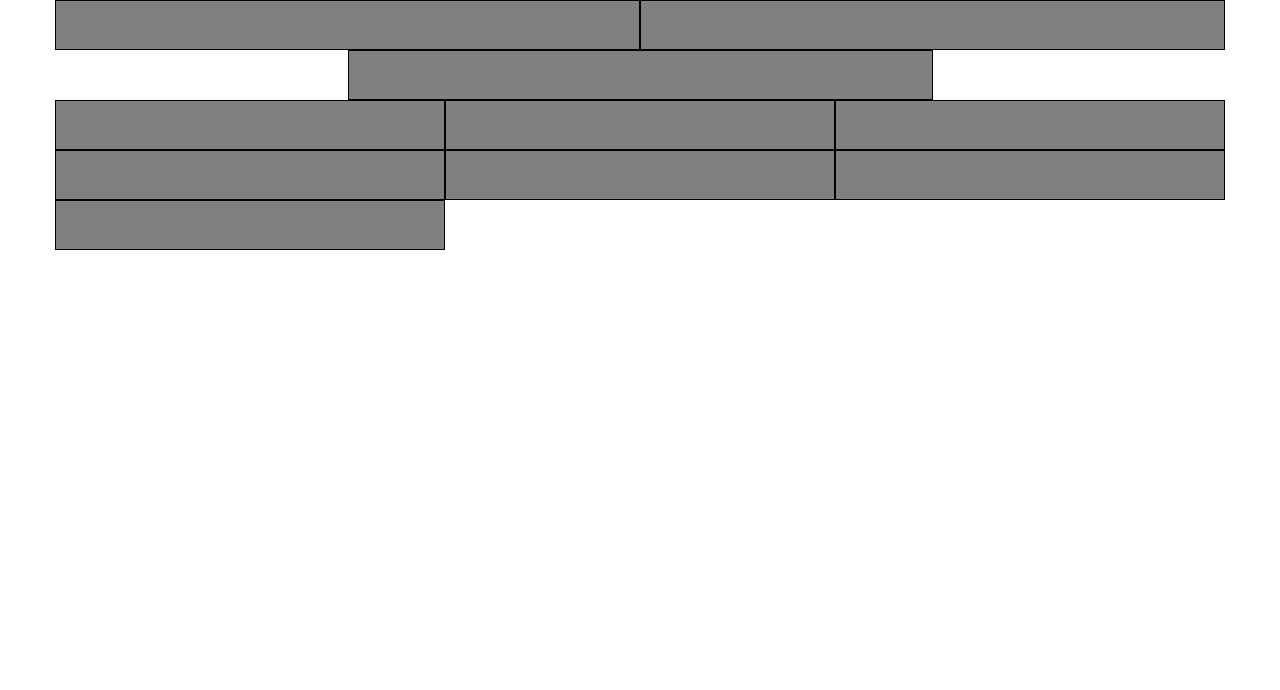
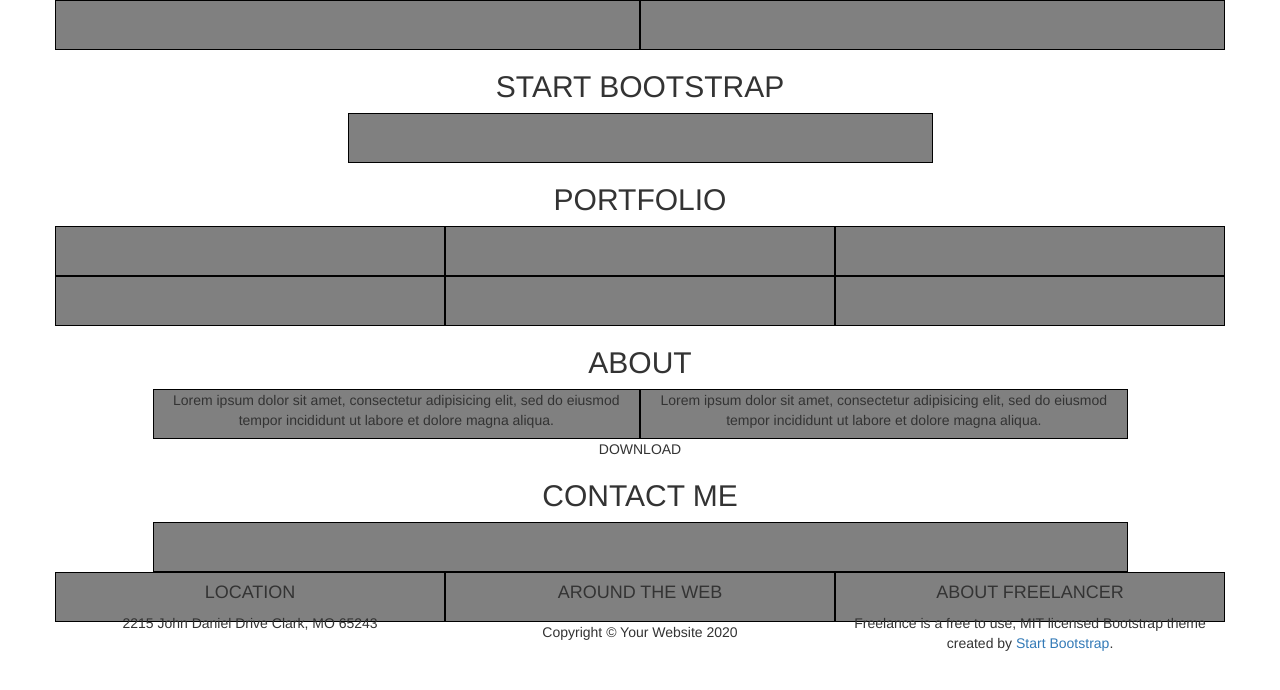
Before and after one commit to mattponk89/html-css-bootstrap-freelancer, a plain HTML site: page index.html in a window 1280 px wide. Drawn offline with nearby package versions, Linux system fonts and the light colour scheme.

Commit message:
Box external created
Creati i box esterni. Ora riempirli con contenuto.

```diff
--- a/css/style.css
+++ b/css/style.css
@@ -1,3 +1,6 @@
+.container {
+  text-align: center;
+}
 .container .row [class*='col-']{
   text-align: center;
   background-color: grey;
--- a/index.html
+++ b/index.html
@@ -25,6 +25,7 @@
       <section id="my_start_bootstrap">
         <div class="container">
           <div class="row">
+            <h2>START BOOTSTRAP</h2>
             <div class="col-xs-6 col-xs-offset-3">
 
             </div>
@@ -34,9 +35,7 @@
       <section id="my_portfolio">
         <div class="container">
           <div class="row">
-            <div class="col-xs-4">
-
-            </div>
+            <h2>PORTFOLIO</h2>
             <div class="col-xs-4">
 
             </div>
@@ -59,14 +58,52 @@
         </div>
       </section>
       <section id="my_about">
+        <div class="container">
+          <h2>ABOUT</h2>
+          <div class="row">
+            <div class="col-xs-5 col-xs-offset-1">
+              <p>Lorem ipsum dolor sit amet, consectetur adipisicing elit, sed do eiusmod tempor incididunt ut labore et dolore magna aliqua.</p>
+            </div>
+            <div class="col-xs-5">
+              <p>Lorem ipsum dolor sit amet, consectetur adipisicing elit, sed do eiusmod tempor incididunt ut labore et dolore magna aliqua.</p>
+            </div>
+          </div>
+          <div class="my_button_download">
+            DOWNLOAD
+          </div>
+        </div>
+      </section id="my_contact_me">
+      <section>
+        <div class="container">
+          <h2>CONTACT ME</h2>
+          <div class="row">
+            <div class="col-xs-10 col-xs-offset-1">
 
-      </section>
-      <section>
-
+            </div>
+          </div>
+        </div>
       </section>
     </main>
     <footer>
+      <div class="container top-footer">
+        <div class="row">
+          <div class="col-xs-4">
+            <h4>LOCATION</h4>
+            <p>2215 John Daniel Drive Clark, MO 65243</p>
+          </div>
+          <div class="col-xs-4">
+            <h4>AROUND THE WEB</h4>
 
+          </div>
+          <div class="col-xs-4">
+            <h4>ABOUT FREELANCER</h4>
+            <p>Freelance is a free to use, MIT licensed Bootstrap theme created by <a href="#">Start Bootstrap</a>.</p>
+          </div>
+        </div>
+      </div>
+      <div class="bottom-footer text-center">
+        Copyright © Your Website 2020
+      </div>
     </footer>
   </body>
 </html>
```
